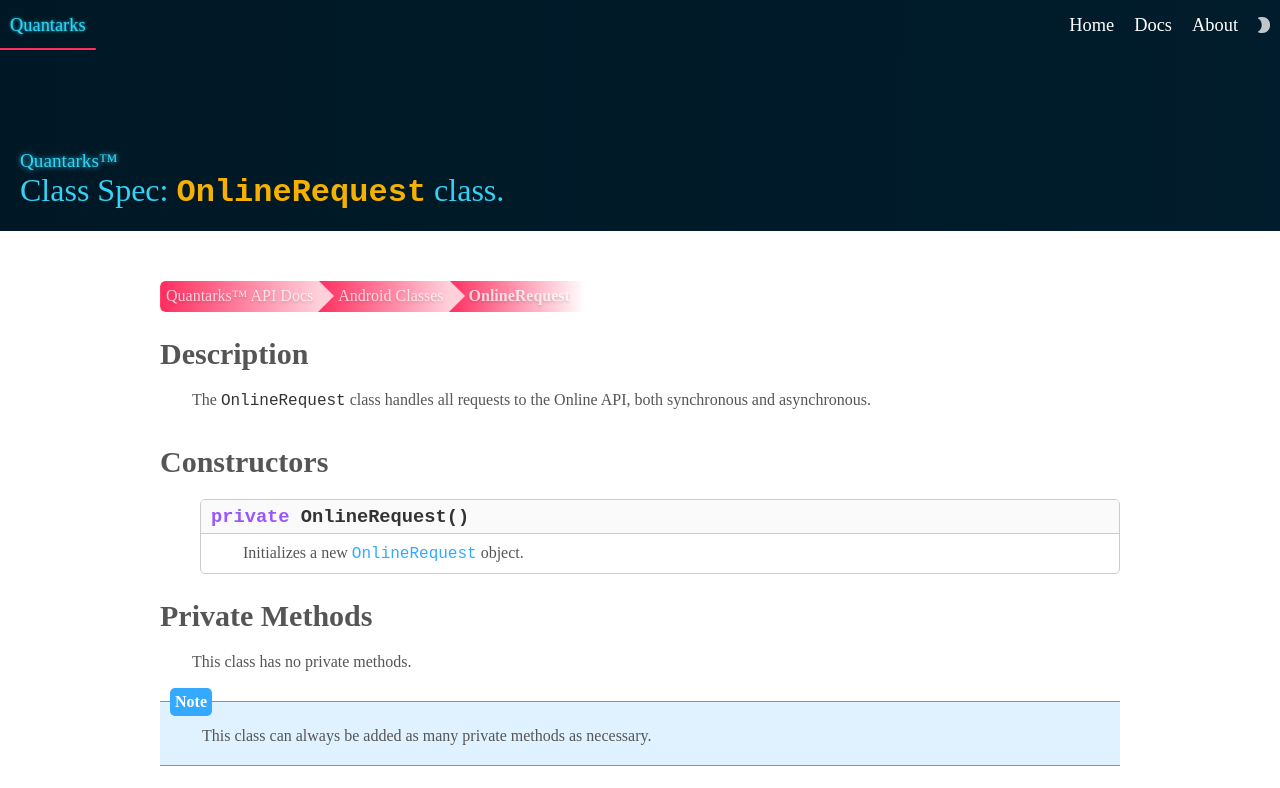
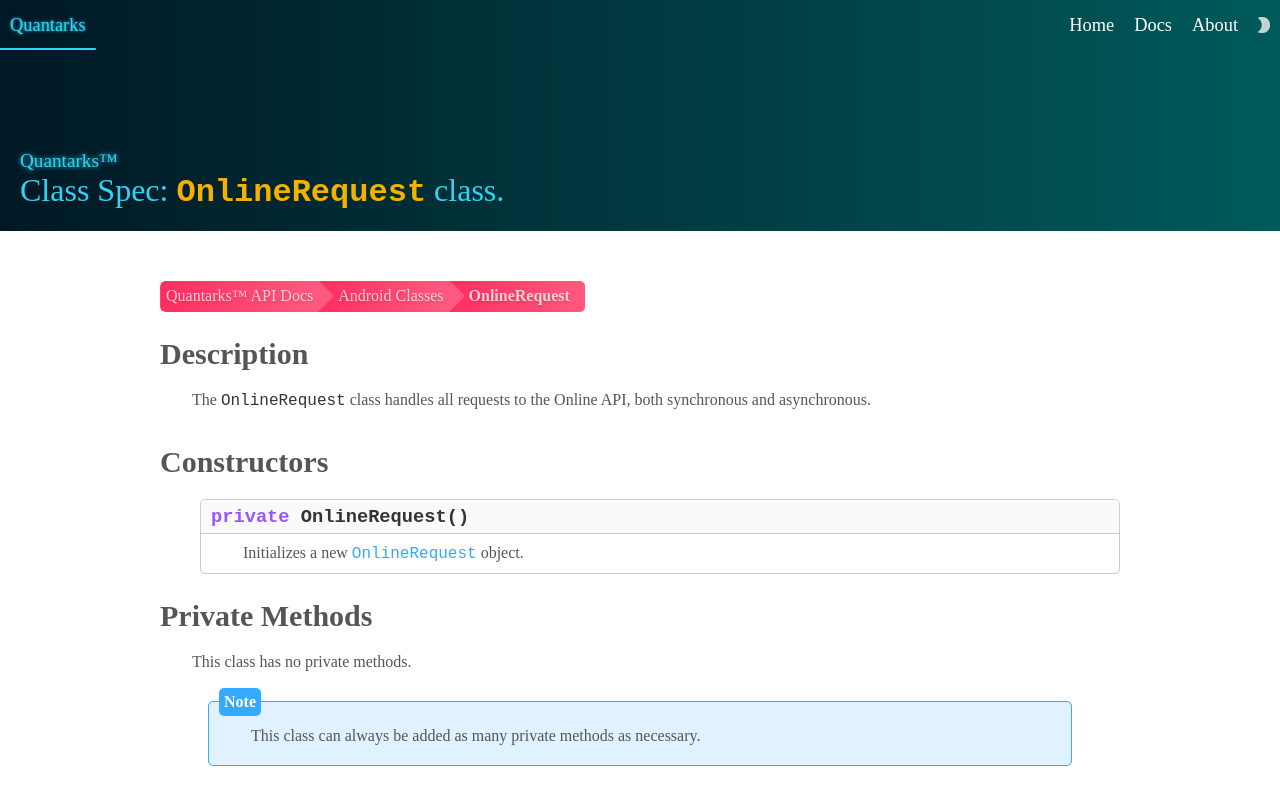
Before and after one commit to Quantarks/quantarks.github.io, a plain HTML site: page java-android/online-request.html in a window 1280 px wide. Shown: the top 788 px of the page. Drawn offline with Linux system fonts and the light colour scheme; a web font is replaced by a local one.

Commit message:
Further adjustments to UI

```diff
--- a/src/index.css
+++ b/src/index.css
@@ -1,11 +1,10 @@
-
 *,
 *::before,
 *::after {
     margin: 0;
     padding: 0;
     box-sizing: border-box;
-    transition: all 300ms;
+    transition: background-color 300ms, border 300ms;
 }
 
 html {
@@ -15,7 +14,7 @@
     --bg-accent-darker: #eee;
     --bg-accent-darkest: #ccc;
     --link-color: #ff2e60;
-    --link-color-opacified: #FFcfda;
+    --link-color-opacified: #FF5981;
     --text-darker: #333;
     --text-standard: #555;
     --text-oncolor: rgba(255, 255, 255, 0.75);
@@ -66,6 +65,14 @@
     padding-left: 5em;
 }
 
+code.http {
+    background-color: var(--bg-accent);
+    border: 1px solid var(--bg-accent-darkest);
+    padding: 9px 5px 5px;
+    border-radius: 5px;
+    display: inline;
+}
+
 code,
 pre {
     font-family: 'Overpass Mono', 'SF Mono', monospace;
@@ -76,18 +83,19 @@
     padding: 10px;
     margin: 5px auto;
     width: 90%;
-    border: 1px solid #ddd;
-    background-color: #eee;
+    border: 1px solid var(--bg-accent-darkest);
+    background-color: var(--bg-accent);
     overflow: auto;
+    border-radius: 5px;
 }
 
 .banner {
     width: 100%;
     background: #ff416c;
     /* fallback for old browsers */
-    background: -webkit-linear-gradient(to right, #001825, #011C2C);
+    background: -webkit-linear-gradient(to right, #001825, #005a5a);
     /* Chrome 10-25, Safari 5.1-6 */
-    background: linear-gradient(to right, #001825, #011C2C);
+    background: linear-gradient(to right, #001825, #005a5a);
     padding: 20px;
     padding-top: 100px;
     color: var(--text-header) !important;
@@ -104,23 +112,16 @@
     color: var(--link-color);
     text-shadow: 0 1px 3px rgba(0, 0, 0, 0.05);
     text-decoration: none;
-    background-image: linear-gradient(to bottom,var(--link-color), var(--link-color));
-    background-size: 100% 10%;
-    background-repeat: no-repeat;
-    background-position: bottom center;
-    transition: background-size 300ms;
+
     padding: 0 3px;
     cursor: pointer;
+    position: relative;
 }
 
 a[target=_blank] {
-    color: var(--link-color-opacified);
-    /* background: #000428; */
-    /* fallback for old browsers */
+    color: var(--link-color);
     background-image: -webkit-linear-gradient(to bottom,var(--link-color), var(--link-color));
-    /* Chrome 10-25, Safari 5.1-6 */
     background-image: linear-gradient(to bottom,var(--link-color), var(--link-color));
-    /* W3C, IE 10+/ Edge, Firefox 16+, Chrome 26+, Opera 12+, Safari 7+ */
     background-size: 100% 10%;
     background-repeat: no-repeat;
     background-position: bottom center;
@@ -133,10 +134,13 @@
     content: '';
     position: absolute;
     right: 0;
+    left: unset;
+    border: none;
     border-top: 3px solid var(--link-color);
     border-right: 3px solid var(--link-color);
     height: .5rem;
     width: .5rem;
+    opacity: 1;
 }
 
 a[target=_blank]::after {
@@ -148,8 +152,10 @@
     height: 1rem;
     margin-left: 5px;
     background: var(--link-color);
+    border: none;
     border-radius: 3px;
     transform: rotate(45deg);
+    opacity: 1;
 }
 
 a[target=_blank]:hover,
@@ -158,17 +164,63 @@
 }
 
 a[target=_blank]:hover::before {
-    border-color: var(--text-standard);
-}
-
-a[target=_blank]:hover::after {
+    right: 0;
+    left: unset;
     border-top: 3px solid var(--text-standard);
     border-right: 3px solid var(--text-standard);
 }
 
+a[target=_blank]:hover::after {
+    top: -2px;
+    right: 5px;
+    width: 3px;
+    height: 1rem;
+    margin-left: 5px;
+    border-top: 3px solid var(--text-standard);
+    border-right: 3px solid var(--text-standard);
+}
+
+a::before,
+a::after {
+    content: '';
+    border-top: 2px solid var(--text-header-accent);
+    border-bottom: 2px solid var(--text-header-accent);
+    width: 10px;
+    height: 1.5em;
+    position: absolute;
+    top: 0;
+    opacity: 0;
+}
+
+a::before {
+    border-left: 2px solid var(--text-header-accent);
+    left: 0.5em;
+    transition: left 300ms, opacity 300ms;
+}
+
+a::after {
+    border-right: 2px solid var(--text-header-accent);
+    right: 0.5em;
+    transition: right 300ms, opacity 300ms;
+}
+
+a:focus::before,
+a:hover::before {
+    left: -0.5em;
+    opacity: 1;
+    transition: left 300ms, opacity 300ms;
+}
+
+a:focus::after,
+a:hover::after {
+    right: -0.5em;
+    opacity: 1;
+    transition: right 300ms, opacity 300ms;
+}
+
 a:hover,
 a:hover code {
-    color: rgba(255, 255, 255, 0.95) !important;
+    color: var(--text-header-accent) !important;
     background-size: 100% 100%;
     transition: background-size 300ms;
 }
@@ -278,6 +330,19 @@
     background-color: rgba(51, 170, 255, 0.15);
 }
 
+.info.external,
+.warning.external {
+    border: 1px solid #3af;
+    width: 90%;
+    margin-left: auto;
+    margin-right: auto;
+    border-radius: 5px;
+}
+
+.warning.external {
+    border: 1px solid var(--warning-dark);
+}
+
 .info>header {
     background-color: #3af;
     color: #fff;
@@ -296,11 +361,11 @@
 }
 
 .returns {
-    color: #ff416c;
+    color: hsl(346, 100%, 73%);
 }
 
 .val {
-    color: hsl(0, 90%, 58%);
+    color: hsl(10, 50%, 60%);
 }
 
 .params {
@@ -335,6 +400,12 @@
     border-radius: 5px;
 }
 
+.breadcrumb a,
+.breadcrumb a::before,
+.breadcrumb a::after {
+    all: unset;
+}
+
 .breadcrumb {
     /* background-color: #ffcfda; */
     color: var(--text-oncolor);
@@ -356,13 +427,9 @@
 
 .breadcrumb:last-child {
     border: none;
-    background-image: linear-gradient(to right, var(--link-color), hsla(346, 100%, 100%, 0));
+    background-image: linear-gradient(to right, var(--link-color), var(--link-color-opacified));
     padding-right: 10px;
     font-weight: bold;
-}
-
-html.dark .breadcrumb:last-child {
-    background-image: linear-gradient(to right, var(--link-color), hsla(345, 87%, 100%, 0.2));
 }
 
 .breadcrumb::after {
@@ -402,9 +469,9 @@
     z-index: 9999;
     background: #ff416c;
     /* fallback for old browsers */
-    background: -webkit-linear-gradient(to right,#001825, #011C2C);
+    background: -webkit-linear-gradient(to right,#001825, #005a5a);
     /* Chrome 10-25, Safari 5.1-6 */
-    background: linear-gradient(to right, #001825, #011C2C);
+    background: linear-gradient(to right, #001825, #005a5a);
     color: #fff;
 }
 
@@ -426,11 +493,16 @@
     display: flex;
     align-items: center;
     padding: 0 10px;
-    background-image: linear-gradient(var(--link-color), var(--link-color));
+    background-image: linear-gradient(var(--text-header-accent), var(--text-header-accent));
     background-repeat: no-repeat;
     background-size: 0% .15rem;
     background-position: bottom center;
     transition: background-size 300ms;
+}
+
+.nav a::before,
+.nav a::after {
+    content: none;
 }
 
 .nav a:hover {
```
